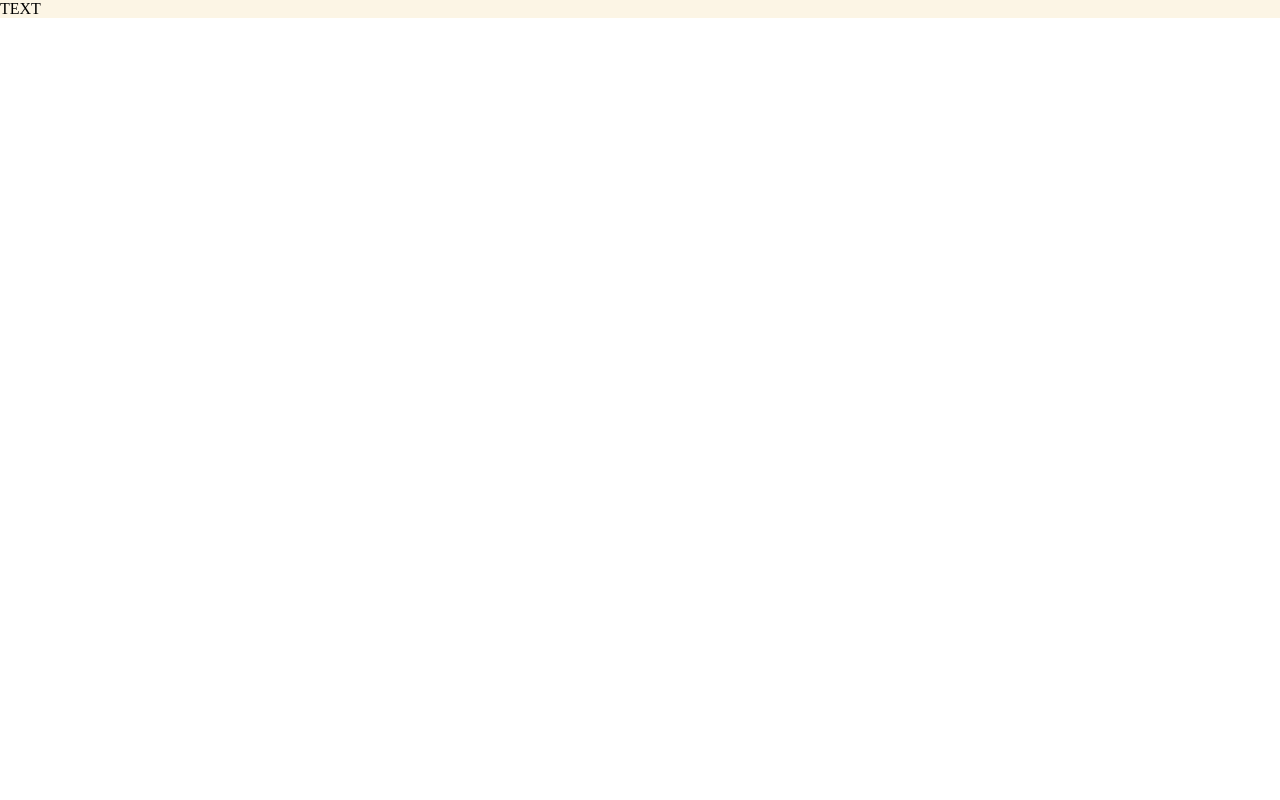
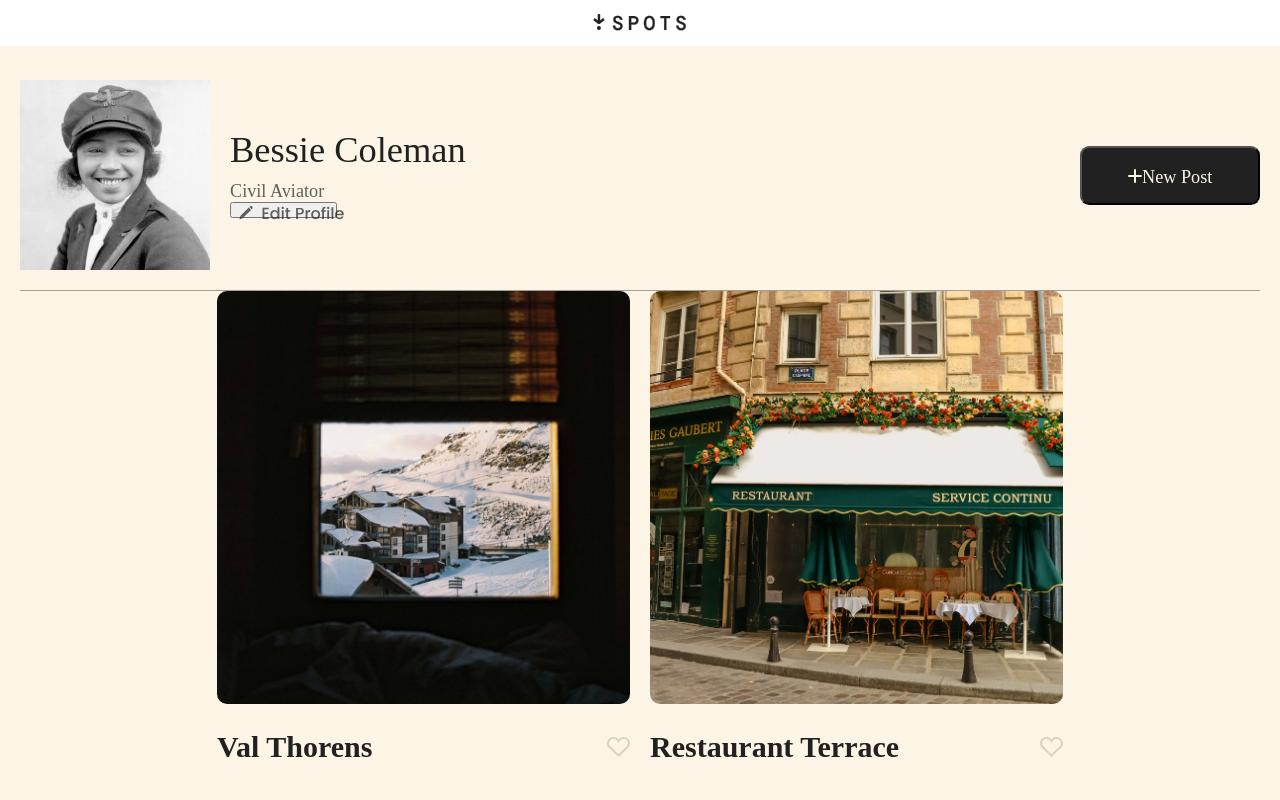
Before and after one commit to Nomaners/se_project_spots, a plain HTML site: page index.html in a window 1280 px wide. Shown: the top 800 px of the page. Drawn offline with Linux system fonts and the light colour scheme; a web font is replaced by a local one.

Commit message:
New update for my project

```diff
--- /dev/null
+++ b/blocks/card.css
@@ -0,0 +1,37 @@
+.card__image {
+  height: 413px;
+  width: 100%;
+  object-fit: cover;
+  display: block;
+  border-radius: 10px;
+}
+
+.card__content {
+  color: #212121;
+  font-family: Poppins;
+  font-weight: 500;
+  font-style: medium;
+  font-size: 20px;
+  line-height: 1.2;
+  display: flex;
+  align-items: center;
+  justify-content: space-between;
+  text-overflow: ellipsis;
+  white-space: nowrap;
+  overflow: hidden;
+}
+
+.card__like-button {
+  background-image: url(../images/likeicon.svg);
+  width: 23px;
+  height: 20px;
+  border: none;
+  background-color: transparent;
+  opacity: 40%;
+}
+
+@media screen and(max-width: 627px) {
+  .card__image {
+    height: 288px;
+  }
+}
--- /dev/null
+++ b/blocks/cards.css
@@ -0,0 +1,19 @@
+.cards {
+  padding: top 20px;
+}
+
+.cards__list {
+  list-style-type: none;
+  padding: 0;
+  margin: 0;
+  display: grid;
+  grid-template-columns: repeat(auto-fit, 413px);
+  justify-content: center;
+  gap: 40px 20px;
+}
+
+@media screen and(max-width: 627px) {
+  .cards__list {
+    grid-template-columns: repeat(auto-fit, 288px);
+  }
+}
--- /dev/null
+++ b/blocks/content.css
@@ -0,0 +1,3 @@
+.content {
+  padding: 0 20px;
+}
--- /dev/null
+++ b/blocks/header.css
@@ -0,0 +1,11 @@
+.header {
+  background-color: #fff;
+  padding: 10px 0;
+  display: flex;
+  justify-content: center;
+}
+
+.header__logo {
+  width: 94px;
+  height: 26px;
+}
--- a/blocks/page.css
+++ b/blocks/page.css
@@ -1,3 +1,10 @@
 .page {
   background-color: #fcf5e5;
+  min-height: 100vh;
+  font-family: Poppins, Arial, Helvetica, sans-serif;
 }
+
+.page__section {
+  max-width: 1280px;
+  margin: 0 auto;
+}
--- /dev/null
+++ b/blocks/profile.css
@@ -0,0 +1,117 @@
+.profile {
+  display: flex;
+  flex-direction: row;
+  justify-content: space-between;
+  max-width: 1280px;
+  margin: 0 auto;
+  padding: 34px 0 20px;
+  border-bottom: 1px rgba(33, 33, 33, 0.4) solid;
+  align-items: center;
+}
+
+.profile__avatar {
+  margin-right: 20px;
+  width: 190px;
+  height: 190px;
+}
+
+.profile__column {
+  display: flex;
+  flex-direction: column;
+  flex-grow: 1;
+}
+
+.profile__name {
+  color: #212121;
+  font-family: Poppins;
+  font-weight: 500;
+  font-style: medium;
+  font-size: 36.44px;
+  line-height: 1;
+  margin: 0 0 12px;
+  line-height: 1;
+  display: -webkit-box;
+  overflow: hidden;
+  text-overflow: ellipsis;
+  -webkit-line-clamp: 3;
+  -webkit-box-orient: vertical;
+  max-width: 420px;
+}
+
+.profile__description {
+  color: #212121;
+  opacity: 70%;
+  font-family: Poppins;
+  font-weight: 500;
+  font-style: medium;
+  font-size: 18.22px;
+  margin: 0;
+  display: -webkit-box;
+  overflow: hidden;
+  text-overflow: ellipsis;
+  -webkit-line-clamp: 3;
+  -webkit-box-orient: vertical;
+  max-width: 420px;
+}
+
+.profile__edit-btn {
+  margin-top: auto;
+  color: #212121;
+  font-family: Poppins;
+  font-weight: 500;
+  font-style: medium;
+  font-size: 18.22px;
+  line-height: 1;
+  width: 107.34px;
+  height: 16px;
+}
+
+.profile__add-btn {
+  font-family: Poppins;
+  font-weight: 500;
+  font-style: medium;
+  font-size: 18.22px;
+  line-height: 1;
+  margin-left: auto;
+  color: #fcf5e5;
+  background-color: #212121;
+
+  width: 179.67px;
+  height: 59px;
+  border-radius: 9.11px;
+  padding-top: 20.5px;
+  padding-right: 36.44px;
+  padding-bottom: 20.5px;
+  padding-left: 36.44px;
+  gap: 9.11px;
+}
+
+@media screen and (max-width: 627px) {
+  .profile {
+    flex-direction: column;
+    max-width: 288px;
+    align-items: center;
+    text-align: center;
+    padding-top: 20px;
+  }
+  .profile__avatar {
+    margin: 0 0 12px;
+    height: 80px;
+    width: 80px;
+  }
+  .profile__name {
+    font-size: 20px;
+    margin: 0 0 6px;
+    max-width: 288px;
+  }
+  .profile__description {
+    margin: 0 0 32px;
+    max-width: 288px;
+  }
+  .profile__column {
+    margin: 0 0 20px;
+  }
+  .profile__add-btn {
+    margin: 0;
+  }
+}
--- a/index.html
+++ b/index.html
@@ -12,11 +12,99 @@
   </head>
   <body>
     <div class="page">
-      TEXT
-      <header class="header"></header>
+      <header class="header">
+        <img src="./images/Logo.svg" alt="Spots logo" class="header__logo" />
+      </header>
       <main class="content">
-        <section class="profile"></section>
-        <section class="cards"></section>
+        <section class="profile page__section">
+          <img
+            src="./images/avatar.jpg"
+            alt="avatar jpg"
+            class="profile__avatar"
+          />
+          <div class="profile__column">
+            <h1 class="profile__name">Bessie Coleman</h1>
+            <p class="profile__description">Civil Aviator</p>
+            <button type="button" class="profile__edit-btn">
+              <img src="./images/Button secondary.svg" alt="edit button" />
+            </button>
+          </div>
+          <button type="button" class="profile__add-btn">
+            <img src="./images/plus.svg" alt="plus button" />New Post
+          </button>
+        </section>
+        <section class="cards cards__section">
+          <ul class="cards__list">
+            <li class="card">
+              <img
+                src="./images/1-photo-by-moritz-feldmann-from-pexels.jpg"
+                alt="Val Thorens"
+                class="card__image"
+              />
+              <div class="card__content">
+                <h2 class="card__title">Val Thorens</h2>
+                <button type="button" class="card__like-button"></button>
+              </div>
+            </li>
+            <li class="card">
+              <img
+                src="./images/2-photo-by-ceiline-from-pexels.jpg"
+                alt="restaurant terrace "
+                class="card__image"
+              />
+              <div class="card__content">
+                <h2 class="card__title">Restaurant Terrace</h2>
+                <button type="button" class="card__like-button"></button>
+              </div>
+            </li>
+            <li class="card">
+              <img
+                src="./images/3-photo-by-tubanur-dogan-from-pexels.jpg"
+                alt="an outdoor cafe"
+                class="card__image"
+              />
+              <div class="card__content">
+                <h2 class="card__title">An outdoor cafe</h2>
+                <button type="button" class="card__like-button"></button>
+              </div>
+            </li>
+            <li class="card">
+              <img
+                src="./images/4-photo-by-maurice-laschet-from-pexels.jpg"
+                alt="long bridge"
+                class="card__image"
+              />
+              <div class="card__content">
+                <h2 class="card__title">
+                  A very long bridge, over a forest...
+                </h2>
+                <button type="button" class="card__like-button"></button>
+              </div>
+            </li>
+            <li class="card">
+              <img
+                src="./images/5-photo-by-van-anh-nguyen-from-pexels.jpg"
+                alt="Tunnel with morning light"
+                class="card__image"
+              />
+              <div class="card__content">
+                <h2 class="card__title">Tunnel with morning light</h2>
+                <button type="button" class="card__like-button"></button>
+              </div>
+            </li>
+            <li class="card">
+              <img
+                src="./images/6-photo-by-moritz-feldmann-from-pexels.jpg"
+                alt="Mountain house"
+                class="card__image"
+              />
+              <div class="card__content">
+                <h2 class="card__title">Mountain house</h2>
+                <button type="button" class="card__like-button"></button>
+              </div>
+            </li>
+          </ul>
+        </section>
       </main>
       <footer class="footer"></footer>
     </div>
--- a/pages/index.css
+++ b/pages/index.css
@@ -1,3 +1,8 @@
 @import url(../vendor/normalize.css);
 @import url(../vendor/fonts.css);
 @import url(../blocks/page.css);
+@import url(../blocks/header.css);
+@import url(../blocks/content.css);
+@import url(../blocks/profile.css);
+@import url(../blocks/cards.css);
+@import url(../blocks/card.css);
```
Also changed, not shown: images/Button secondary.svg (added), images/Logo.svg (added), images/likeicon.svg (added), images/plus.svg (added).
